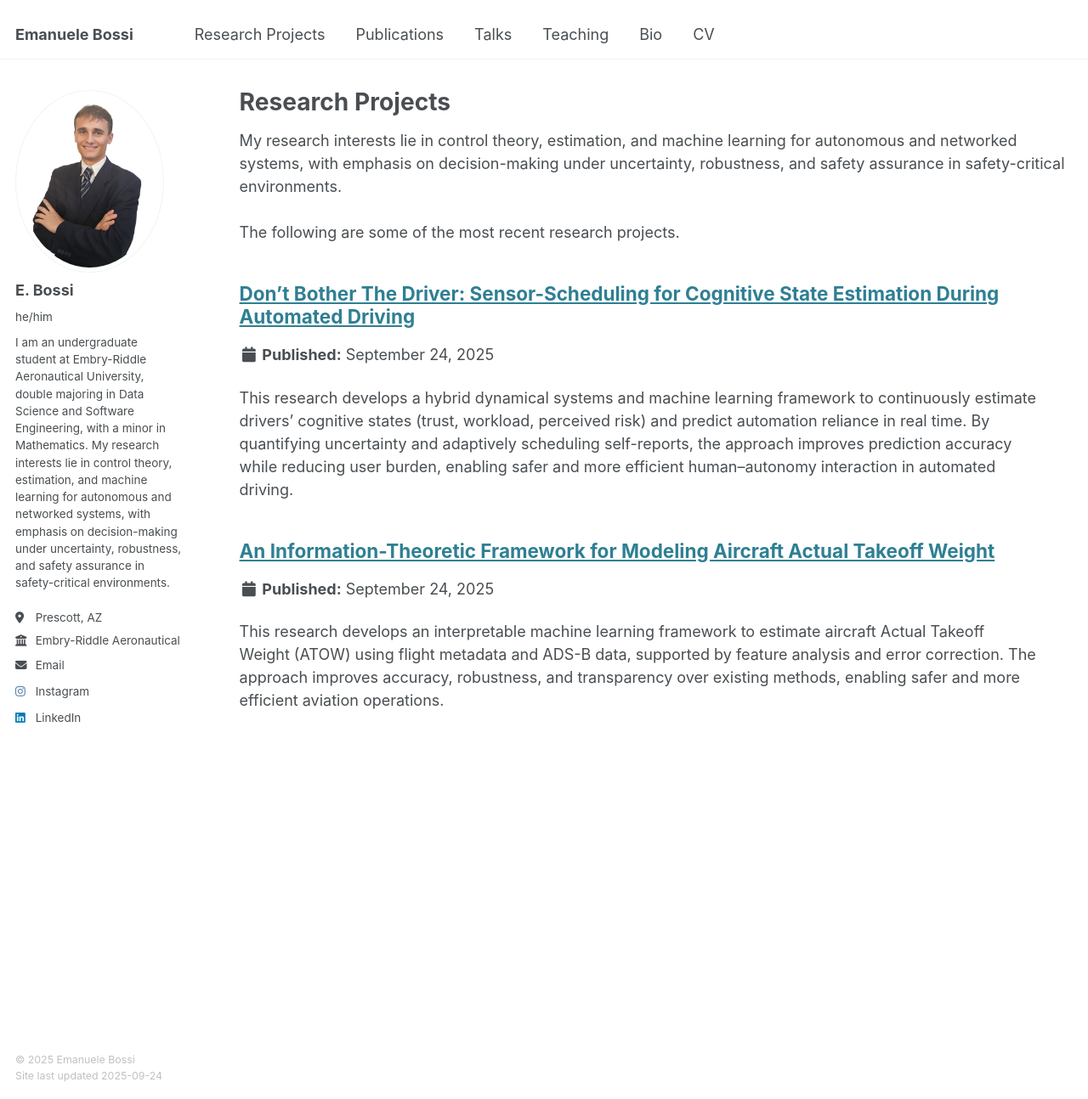
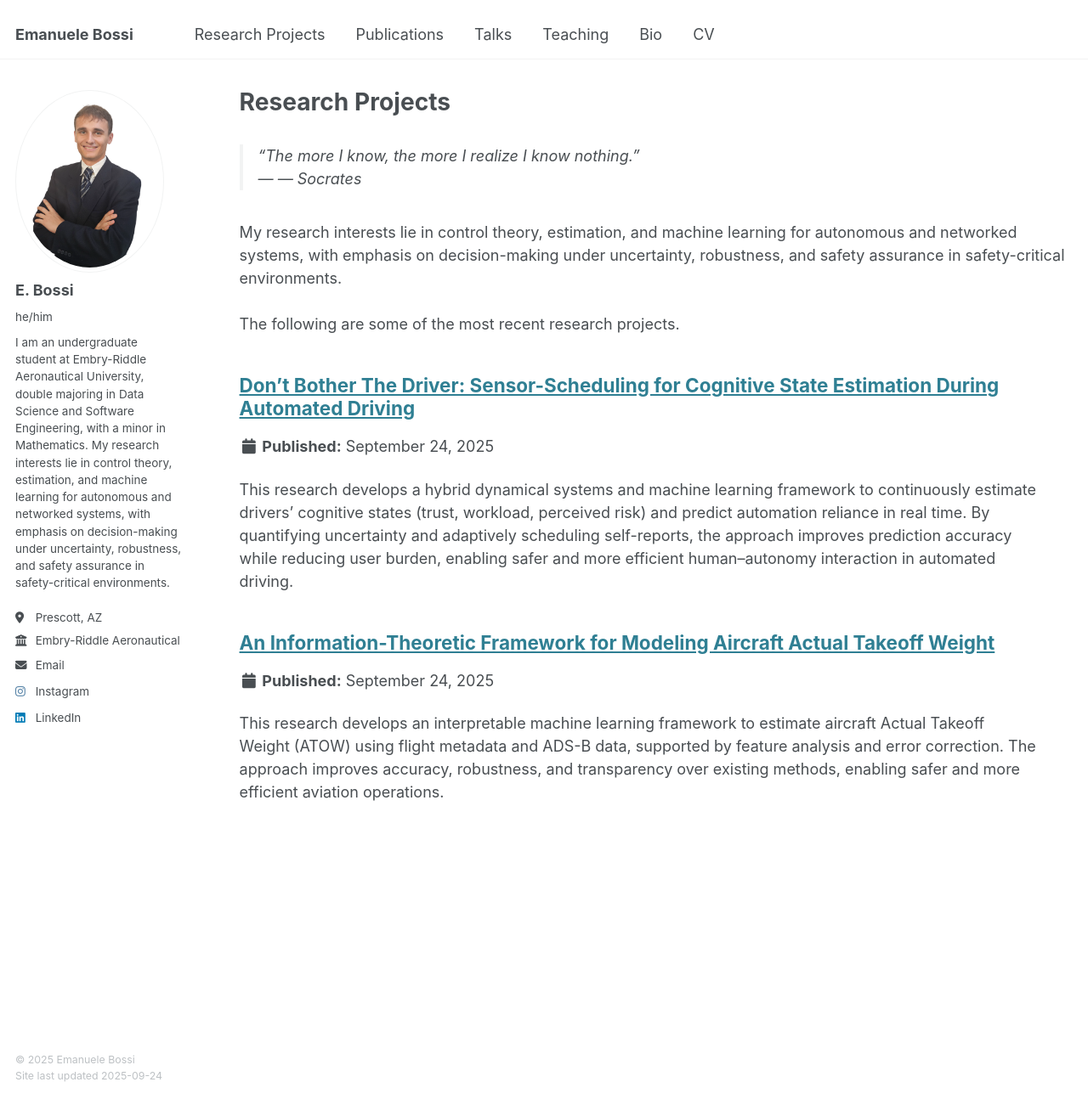
Before and after one commit to bossiemanuele/bossiemanuele.github.io, a Jekyll site: the page built from _pages/portfolio.html, in a window 1280 px wide and 1294 px high. Shown: the whole window at 85% size. Built offline with Jekyll 4.4.1, drawn with Linux system fonts in a browser that asks for light colours.

Commit message:
Update portfolio.html

```diff
--- a/_pages/portfolio.html
+++ b/_pages/portfolio.html
@@ -4,6 +4,12 @@ title: "Research Projects"
 permalink: /portfolio/
 author_profile: true
 ---
+
+<blockquote>
+  “The more I know, the more I realize I know nothing.”
+  <footer>— <cite>Socrates</cite></footer>
+</blockquote>
+
 <p>
   My research interests lie in control theory, estimation, and machine learning for autonomous and networked systems,
   with emphasis on decision-making under uncertainty, robustness, and safety assurance in safety-critical environments. <br>
```
